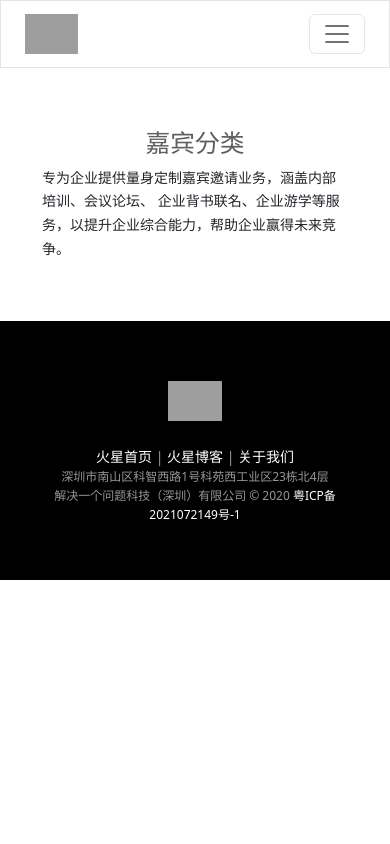
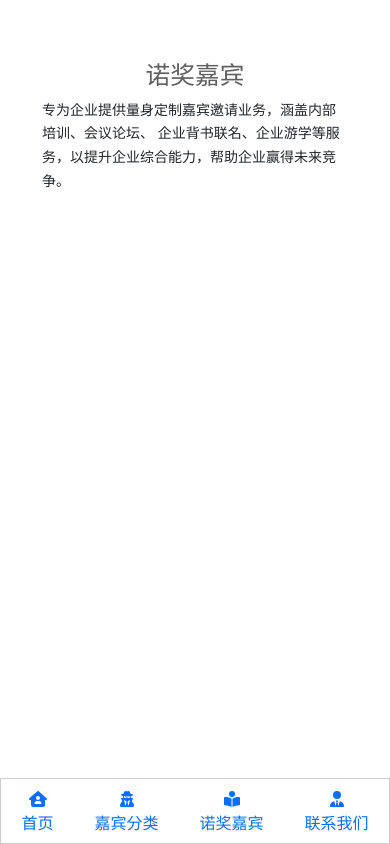
Before and after one commit to lidongyx/huoxing, a Vue app: page /special in a window 390 px wide. Built offline with nearby package versions, Linux system fonts and the light colour scheme; grey boxes are pictures that could not be loaded.

Commit message:
更新官网样式

```diff
--- a/package.json
+++ b/package.json
@@ -9,6 +9,9 @@
     "preview": "vite preview"
   },
   "dependencies": {
+    "@fortawesome/fontawesome-svg-core": "^6.2.0",
+    "@fortawesome/free-solid-svg-icons": "^6.2.0",
+    "@fortawesome/vue-fontawesome": "^3.0.1",
     "@popperjs/core": "^2.11.6",
     "axios": "^1.1.2",
     "bootstrap": "^5.2.1",
--- a/src/App.vue
+++ b/src/App.vue
@@ -1,12 +1,16 @@
 
 <template>
-
-    <header id="site-header">
+  <header id="site-header" class="d-none d-md-block">
     <div class="container">
       <nav class="navbar navbar-expand-lg">
         <div class="container-fluid">
           <a class="navbar-brand" href="/">
-            <img height="40px" src="https://hackweek-1251009918.cos.ap-shanghai.myqcloud.com/themartians/logo-rgb.png" class="custom-logo" alt="火星未来">
+            <img
+              height="40px"
+              src="https://hackweek-1251009918.cos.ap-shanghai.myqcloud.com/themartians/logo-rgb.png"
+              class="custom-logo"
+              alt="火星未来"
+            />
           </a>
           <button
             class="navbar-toggler"
@@ -25,13 +29,19 @@
                 <a class="nav-link" href="#"><router-link to="/"> 首页 </router-link></a>
               </li>
               <li class="nav-item">
-                <a class="nav-link" href="#"><router-link to="/sort">嘉宾分类</router-link></a>
+                <a class="nav-link" href="#"
+                  ><router-link to="/sort">嘉宾分类</router-link></a
+                >
               </li>
               <li class="nav-item">
-                <a class="nav-link" href="#"><router-link to="/special">诺奖嘉宾</router-link></a>
+                <a class="nav-link" href="#"
+                  ><router-link to="/special">诺奖嘉宾</router-link></a
+                >
               </li>
               <li class="nav-item">
-                <a class="nav-link" href="#"><router-link to="/contact">联系我们</router-link></a>
+                <a class="nav-link" href="#"
+                  ><router-link to="/contact">联系我们</router-link></a
+                >
               </li>
             </ul>
           </div>
@@ -41,7 +51,7 @@
   </header>
   <router-view />
 
-  <footer id="footer" class="site-footer">
+  <footer id="footer" class="site-footer d-none d-md-block">
     <div class="container">
       <div>
         <div>
@@ -72,15 +82,52 @@
     </div>
   </footer>
 
+  <footer id="mfoooter" class="fixed-bottom d-md-none">
+    <ul class="nav nav-pills nav-fill">
+      <li class="nav-item">
+        <div class="navbar-link show" aria-current="page">
+          <router-link to="/"
+            >
+            <p><font-awesome-icon icon="fa-solid fa-house-user" /></p>
+            <p>首页</p>
+          </router-link>
+        </div>
+      </li>
+      <li class="nav-item">
+        <div class="navbar-link show">
+          <router-link to="/sort">
+            <p><font-awesome-icon icon="fa-solid fa-user-secret" /></p>
+            <p>嘉宾分类</p>
+          </router-link>
+        </div>
+      </li>
+      <li class="nav-item">
+        <div class="navbar-link show">
+          <router-link to="/special">
+            <p><font-awesome-icon icon="fa-solid fa-book-open-reader" /></p>
+            <p>诺奖嘉宾</p>
+
+          </router-link>
+        </div>
+      </li>
+      <li class="nav-item">
+        <div class="navbar-link show"><router-link to="/contact">
+          <p><font-awesome-icon icon="fa-solid fa-user-tie" /></p>
+            <p>联系我们</p>
+
+        </router-link></div>
+      </li>
+    </ul>
+  </footer>
 </template>
 
 <style scoped>
-.navbar-brand img{
+.navbar-brand img {
   height: 40px;
 }
 #site-header {
   display: block;
-  border:1px solid #e5e5e5;
+  border: 1px solid #e5e5e5;
 }
 #topnav {
   margin-left: auto;
@@ -100,7 +147,7 @@
 #footer p {
   color: #969696;
 }
-.foot-pic{
+.foot-pic {
   display: block;
   overflow: hidden;
   text-align: center;
@@ -109,7 +156,7 @@
 img.foot-logo {
   height: 40px;
 }
-.menu-list{
+.menu-list {
   padding-top: 15px;
 }
 p.menu {
@@ -122,4 +169,12 @@ p.beian {
   font-size: 12px;
   line-height: 1.6;
 }
+#mfoooter {
+  border: 1px solid #ccc;
+  background-color: #fff;
+}
+
+.navbar-link p{
+  margin-bottom: 0;
+}
 </style>
--- a/src/main.js
+++ b/src/main.js
@@ -1,5 +1,6 @@
 import {createApp} from 'vue'
 import BootstrapVue3 from 'bootstrap-vue-3'
+
 
 import 'bootstrap/dist/css/bootstrap.css'
 import 'bootstrap-vue-3/dist/bootstrap-vue-3.css'
@@ -13,12 +14,23 @@ console.log("vue的版本",version)
 import App from './App.vue'
 
 import router from "./router";
+/* import the fontawesome core */
+import { library } from '@fortawesome/fontawesome-svg-core'
 
+/* import font awesome icon component */
+import { FontAwesomeIcon } from '@fortawesome/vue-fontawesome'
+
+/* import specific icons */
+import { faUserSecret,faHouseUser,faBookOpenReader,faUserTie} from '@fortawesome/free-solid-svg-icons'
+
+library.add(faUserSecret,faHouseUser,faBookOpenReader,faUserTie)
 
 const app = createApp(App);
 
 console.log("vue的版本",app)
+
 app.use(router);
 app.use(BootstrapVue3)
 
+app.component('font-awesome-icon', FontAwesomeIcon)
 app.mount('#app')
--- a/src/views/Contact.vue
+++ b/src/views/Contact.vue
@@ -91,7 +91,7 @@ export default {
     </div>
   </section>
 
-  <section>
+  <section id="contact">
     <div class="container">
       <form @submit.prevent="submit">
         <div class="mb-3">
@@ -276,4 +276,7 @@ export default {
 .alert{
   margin-top: 30px;
 }
+#contact{
+  margin-bottom: 100px;
+}
 </style>
--- a/src/views/Home.vue
+++ b/src/views/Home.vue
@@ -69,7 +69,10 @@ export default defineComponent({
           <b-tab title="③ 确定方案&签定合同" nav-wrapper-class="process-tab">
             <div class="card">
               <div class="card-body">
-                  <h5 class="card-title">强大资源库匹配合适嘉宾 、设计活动形式协商一致敲定合预算、高质量、可落地 、强传播的方案</h5>
+                <h5 class="card-title">
+                  强大资源库匹配合适嘉宾 、设计活动形式协商一致敲定合预算、高质量、可落地
+                  、强传播的方案
+                </h5>
                 <h6 class="card-subtitle mb-2 text-muted">
                   <span>解决痛点：</span>性价比
                 </h6>
@@ -84,7 +87,9 @@ export default defineComponent({
           <b-tab title="④ 提交定制化方案" nav-wrapper-class="process-tab">
             <div class="card">
               <div class="card-body">
-                  <h5 class="card-title">从管控嘉宾内容、管控项目流程、管控交付现场全方位陪跑落地项目</h5>
+                <h5 class="card-title">
+                  从管控嘉宾内容、管控项目流程、管控交付现场全方位陪跑落地项目
+                </h5>
                 <h6 class="card-subtitle mb-2 text-muted">
                   <span>解决痛点：</span>方案与实际落地出入大
                 </h6>
@@ -96,7 +101,6 @@ export default defineComponent({
                 </ul>
               </div>
             </div>
-
           </b-tab>
           <b-tab title="⑤ 复盘&改善" nav-wrapper-class="process-tab">
             <div class="card">
@@ -113,7 +117,6 @@ export default defineComponent({
                 </ul>
               </div>
             </div>
-
           </b-tab>
         </b-tabs>
       </div>
@@ -130,9 +133,13 @@ export default defineComponent({
         <div class="row">
           <div class="col-md-4">
             <div class="card home-card">
-                <img src="https://hackweek-1251009918.cos.ap-shanghai.myqcloud.com/themartians/p1.png" class="card-img-top" alt="..." />
+              <img
+                src="https://hackweek-1251009918.cos.ap-shanghai.myqcloud.com/themartians/p1.png"
+                class="card-img-top"
+                alt="..."
+              />
               <div class="card-body">
-                  <h5 class="card-title">Flora Zhang </h5>
+                <h5 class="card-title">Flora Zhang</h5>
                 <p class="card-text">
                   lululemon前中国中国区一号员工lululemon中国社群建立者，帮助lululemon成功的在中国实现从0到1的转变。现奢侈滑雪服公司BOGNER中国市场和数字业务负责人
                 </p>
@@ -141,7 +148,11 @@ export default defineComponent({
           </div>
           <div class="col-md-4">
             <div class="card home-card">
-                <img src="https://hackweek-1251009918.cos.ap-shanghai.myqcloud.com/themartians/p2.png" class="card-img-top" alt="..." />
+              <img
+                src="https://hackweek-1251009918.cos.ap-shanghai.myqcloud.com/themartians/p2.png"
+                class="card-img-top"
+                alt="..."
+              />
               <div class="card-body">
                 <h5 class="card-title">Jonathan Zhang</h5>
                 <p class="card-text">
@@ -152,7 +163,11 @@ export default defineComponent({
           </div>
           <div class="col-md-4">
             <div class="card home-card">
-                <img src="https://hackweek-1251009918.cos.ap-shanghai.myqcloud.com/themartians/p3.png" class="card-img-top" alt="..." />
+              <img
+                src="https://hackweek-1251009918.cos.ap-shanghai.myqcloud.com/themartians/p3.png"
+                class="card-img-top"
+                alt="..."
+              />
               <div class="card-body">
                 <h5 class="card-title">Leeann Tang</h5>
                 <p class="card-text">
@@ -166,10 +181,7 @@ export default defineComponent({
       </div>
     </div>
   </section>
-
 </template>
-
-
 
 <style scoped>
 .banner-img {
@@ -200,13 +212,13 @@ export default defineComponent({
 .home-card {
   background-color: rgba(0, 0, 0, 0.9);
 }
-.speaker-content .card-text{
+.speaker-content .card-text {
   height: 130px;
   font-size: 12px;
   line-height: 18px;
-  color:#969696
+  color: #969696;
 }
-.li-list{
+.li-list {
   margin-top: 15px;
   margin-left: -15px;
 }
@@ -226,7 +238,7 @@ export default defineComponent({
 #footer p {
   color: #969696;
 }
-.foot-pic{
+.foot-pic {
   display: block;
   overflow: hidden;
   text-align: center;
@@ -235,7 +247,7 @@ export default defineComponent({
 img.foot-logo {
   height: 40px;
 }
-.menu-list{
+.menu-list {
   padding-top: 15px;
 }
 p.menu {
@@ -248,4 +260,8 @@ p.beian {
   font-size: 12px;
   line-height: 1.6;
 }
+
+#speaker {
+  margin-bottom: 100px;
+}
 </style>
--- a/src/views/Special.vue
+++ b/src/views/Special.vue
@@ -10,7 +10,7 @@ export default defineComponent({
   <section class="section">
     <div class="container">
       <div class="section-header">
-        <h2>嘉宾分类</h2>
+        <h2>诺奖嘉宾</h2>
         <div></div>
       </div>
       <div class="section-content">
```
Also changed, not shown: 2 other files (tests, documents, lock files or other folders). Lines whose indentation alone changed are shown as unchanged.
